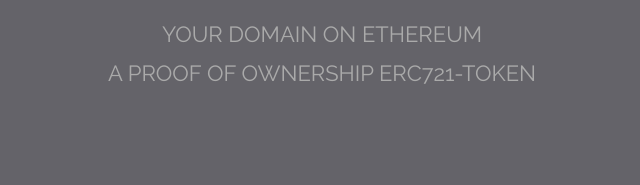
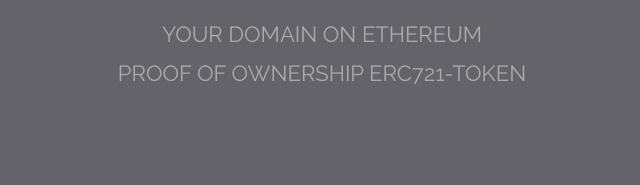
Before and after one commit to decurly/decurly.github.io, a plain HTML site: page index.html in a window 1280 px wide. Shown: the part 258-443 px from the top of the page, 318-958 px from the left. Drawn offline with Linux system fonts and the light colour scheme.

Commit message:
Update index.html

```diff
--- a/index.html
+++ b/index.html
@@ -28,7 +28,7 @@
 		<!-- Banner -->
 			<section id="banner">
 				<h2>Decurly</h2>
-				<p> Your domain on ETHEREUM <br />A proof of ownership ERC721-token </p>
+				<p> Your domain on ETHEREUM <br /> Proof of ownership ERC721-token </p>
 			</section>
 
 			<!-- One -->
```
